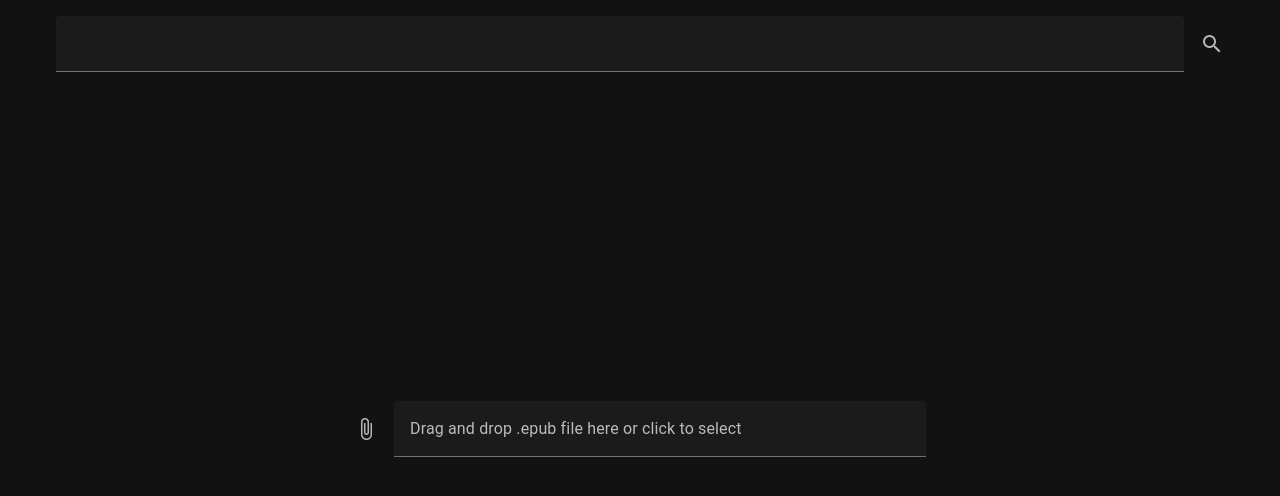
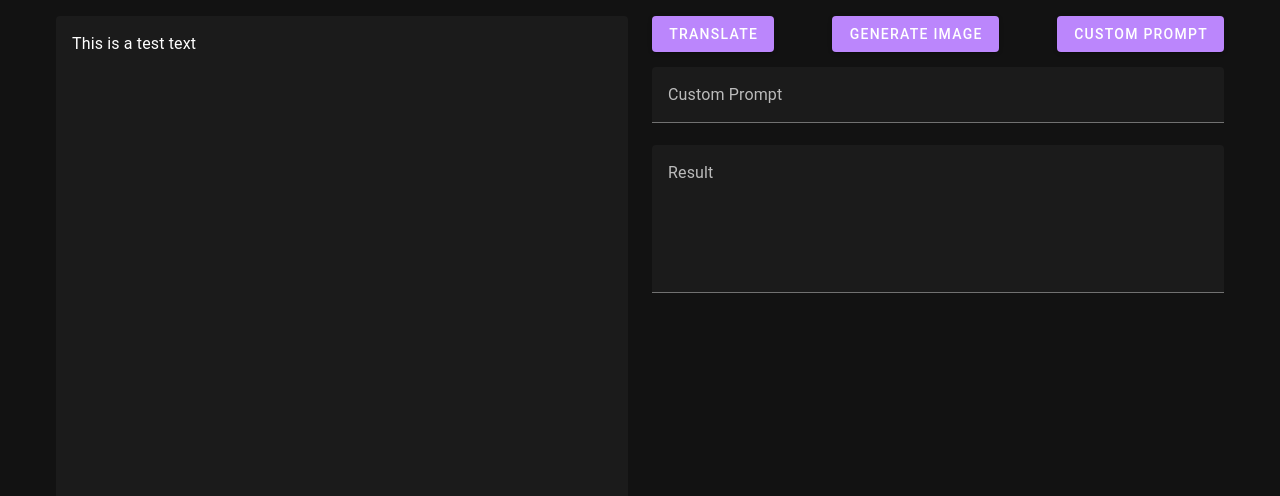
Before and after one commit to DeeJack/EpubToSpeech, a Vue app in the folder frontend/: page / in a window 1280 px wide. Shown: the top 496 px of the page. Built offline with nearby package versions, Linux system fonts and the light colour scheme.

Commit message:
Add ReadingPane component and update Home view. Only frontend, no logic.

```diff
--- /dev/null
+++ b/frontend/src/components/ReadingPane.vue
@@ -0,0 +1,88 @@
+<template>
+    <v-main>
+        <v-container>
+            <v-row>
+                <v-col cols="12" md="6" class="reading">
+                    <v-textarea height="100" auto-grow hide-details v-model="text" label="" readonly></v-textarea>
+                </v-col>
+
+                <v-col cols="12" md="6">
+                    <div class="buttons">
+                        <v-btn color="primary" @click="translate" :title="translateTooltip">Translate</v-btn>
+                        <v-btn color="primary" @click="generateImage" :title="generateImageTooltip">Generate Image</v-btn>
+                        <v-btn color="primary" @click="customPrompt" :title="customPromptTooltip">Custom Prompt</v-btn>
+                    </div>
+
+                    <v-text-field v-model="prompt" label="Custom Prompt"></v-text-field>
+
+                    <v-textarea v-model="result" label="Result" readonly></v-textarea>
+                </v-col>
+            </v-row>
+        </v-container>
+    </v-main>
+</template>
+
+<script >
+import { ref } from 'vue';
+
+let text = ref('');
+let prompt = ref('');
+let result = ref('');
+let translateTooltip = ref('Translate the text in English');
+let generateImageTooltip = ref('Generate an image from the selected text');
+let customPromptTooltip = ref('Generate a custom prompt from the selected text');
+
+const translate = () => {
+    // Implement your translation logic here
+};
+
+const generateImage = () => {
+    // Implement your image generation logic here
+};
+
+const customPrompt = () => {
+    // Implement your custom prompt logic here
+};
+
+export default {
+    name: 'ReadingPane',
+    data() {
+        return {
+            text,
+            prompt,
+            result,
+            translate,
+            generateImage,
+            customPrompt,
+            translateTooltip,
+            generateImageTooltip,
+            customPromptTooltip,
+        };
+    },
+    created: () => {
+        // Fetch text from server
+        text.value = 'This is a test text';
+    }
+};
+</script>
+
+<style >
+/* .reading {
+    width: 100%;
+    height: 100%;
+    box-sizing: border-box;
+} */
+
+.reading  .v-field {
+    height: 90vh;
+}
+
+.buttons {
+    display: flex;
+    flex-direction: row;
+    justify-content: space-between;
+    margin-bottom: 15px;
+}
+
+
+</style>
--- a/frontend/src/views/Home.vue
+++ b/frontend/src/views/Home.vue
@@ -1,8 +1,11 @@
 <template>
-  <Upload />
+  <!-- <Upload /> -->
+  <!-- <ToSpeechForm /> -->
+  <ReadingPane />
 </template>
 
 <script setup>
-  import HelloWorld from '@/components/HelloWorld.vue'
   import Upload from '@/components/Upload.vue'
+  import ToSpeechForm from '@/components/ToSpeechForm.vue';
+  import ReadingPane from '@/components/ReadingPane.vue';
 </script>
```
